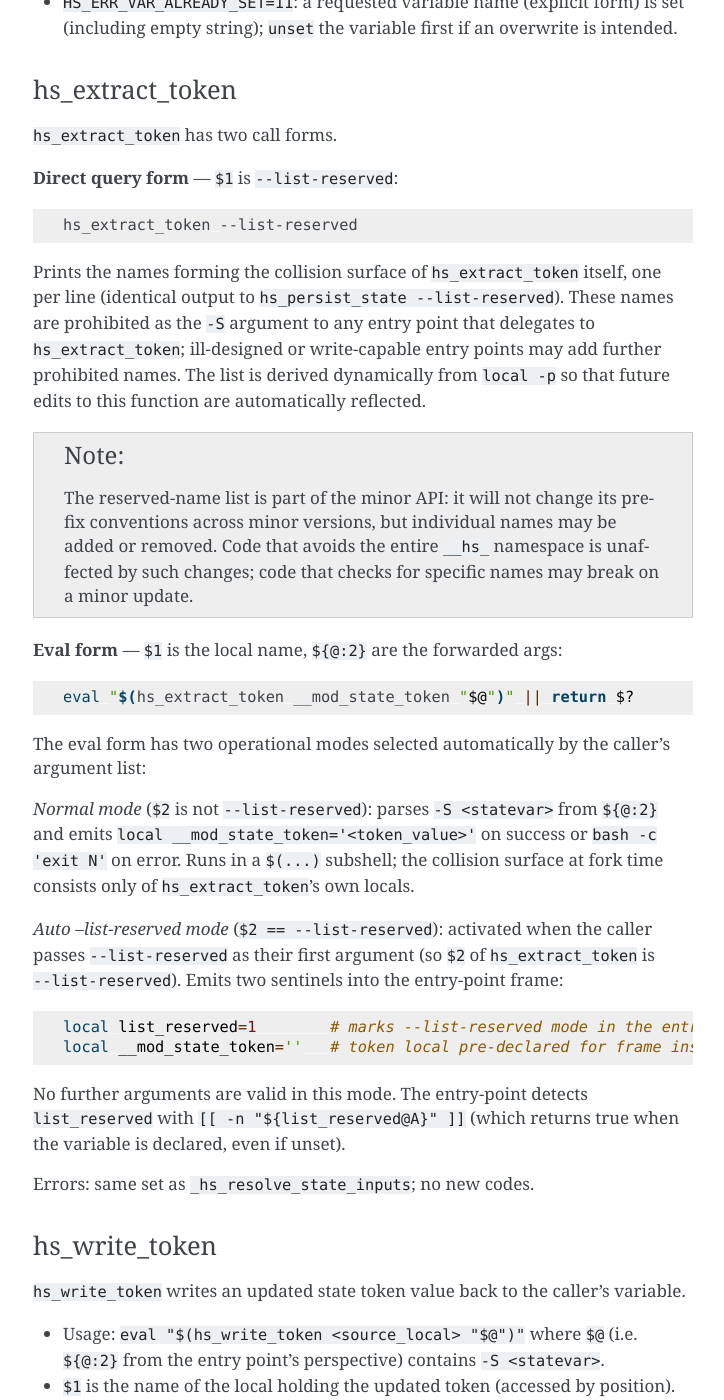
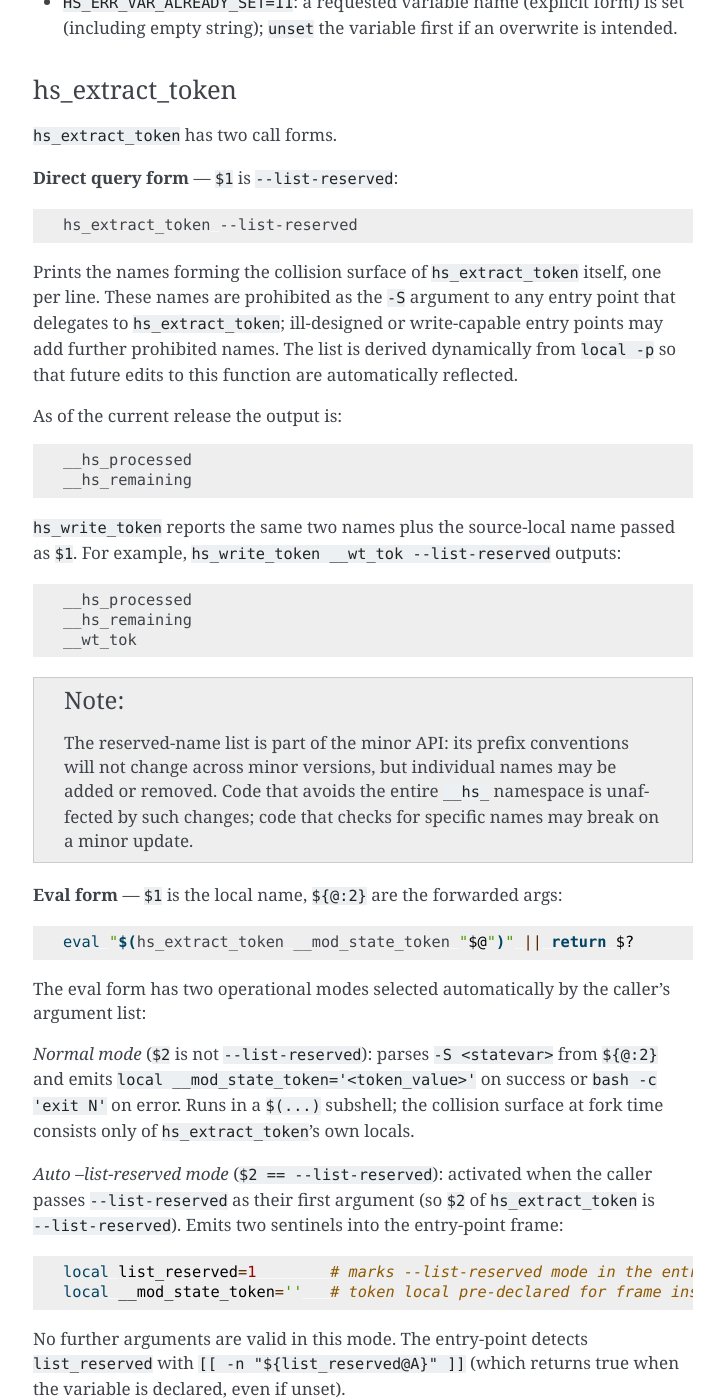
Before and after one commit to CriticalOptimisation/bash-deploy-libs, a Sphinx documentation site: the page built from docs/libraries/handle_state.rst, in a window 1280 px wide and 1400 px high, scrolled down 6118 px. Shown: the whole window, without its empty margins (387-1111 px from the left). Built offline with Sphinx 7.4.7, drawn with Linux system fonts in a browser that asks for light colours.

Commit message:
docs+test(handle_state): add --list-reserved output examples, fix \${*:2}, add self-ref test (issue #136)
docs/libraries/handle_state.rst:
- Add actual --list-reserved output for both hs_extract_token and
  hs_write_token as code-block::text examples (hs_extract_token yields
  __hs_processed/__hs_remaining; hs_write_token adds the source-local name)
- Fix hs_write_token --list-reserved condition: "${*:2} is exactly
  --list-reserved" instead of "${2-}" to capture both $2 and no-$3 requirement

test/test-hs_persist_state.bats:
- Add test "hs_extract_token — local name equals -S variable name: extracted
  value is preserved": validates that hs_extract_token __tok -S __tok reads the
  outer value correctly before eval shadows it with the new local declaration

Co-Authored-By: Claude Sonnet 4.6 <noreply@anthropic.com>

```diff
--- a/docs/libraries/handle_state.rst
+++ b/docs/libraries/handle_state.rst
@@ -284,18 +284,34 @@ hs_extract_token
    hs_extract_token --list-reserved
 
 Prints the names forming the collision surface of ``hs_extract_token`` itself,
-one per line (identical output to ``hs_persist_state --list-reserved``).
-These names are prohibited as the ``-S`` argument to any entry point that
-delegates to ``hs_extract_token``; ill-designed or write-capable entry points
-may add further prohibited names. The list is derived dynamically from
-``local -p`` so that future edits to this function are automatically reflected.
+one per line.  These names are prohibited as the ``-S`` argument to any entry
+point that delegates to ``hs_extract_token``; ill-designed or write-capable
+entry points may add further prohibited names.  The list is derived dynamically
+from ``local -p`` so that future edits to this function are automatically
+reflected.
+
+As of the current release the output is:
+
+.. code-block:: text
+
+   __hs_processed
+   __hs_remaining
+
+``hs_write_token`` reports the same two names plus the source-local name passed
+as ``$1``.  For example, ``hs_write_token __wt_tok --list-reserved`` outputs:
+
+.. code-block:: text
+
+   __hs_processed
+   __hs_remaining
+   __wt_tok
 
 .. note::
 
-   The reserved-name list is part of the minor API: it will not change its
-   prefix conventions across minor versions, but individual names may be added
-   or removed.  Code that avoids the entire ``__hs_`` namespace is unaffected
-   by such changes; code that checks for specific names may break on a minor
+   The reserved-name list is part of the minor API: its prefix conventions will
+   not change across minor versions, but individual names may be added or
+   removed.  Code that avoids the entire ``__hs_`` namespace is unaffected by
+   such changes; code that checks for specific names may break on a minor
    update.
 
 **Eval form** — ``$1`` is the local name, ``${@:2}`` are the forwarded args:
@@ -339,9 +355,9 @@ hs_write_token
 - ``$1`` is the name of the local holding the updated token (accessed by position).
 - The forwarded parameter list (``${@:2}``) must contain ``-S <statevar>``.
 - Runs in a ``$(...)`` subshell, inheriting the calling frame read-only.
-- ``--list-reserved`` (when ``$2 == --list-reserved``): prints the function's own
-  frame locals plus ``$1`` (the source local name, which is part of the entry-point's
-  collision space for read-write functions).
+- ``--list-reserved`` (when ``${*:2}`` is exactly ``--list-reserved``): prints
+  the function's own frame locals plus ``$1`` (the source local name, which is
+  part of the entry-point's collision space for read-write functions).
 
 Behaviour:
 
```
Also changed, not shown: 1 other file.
